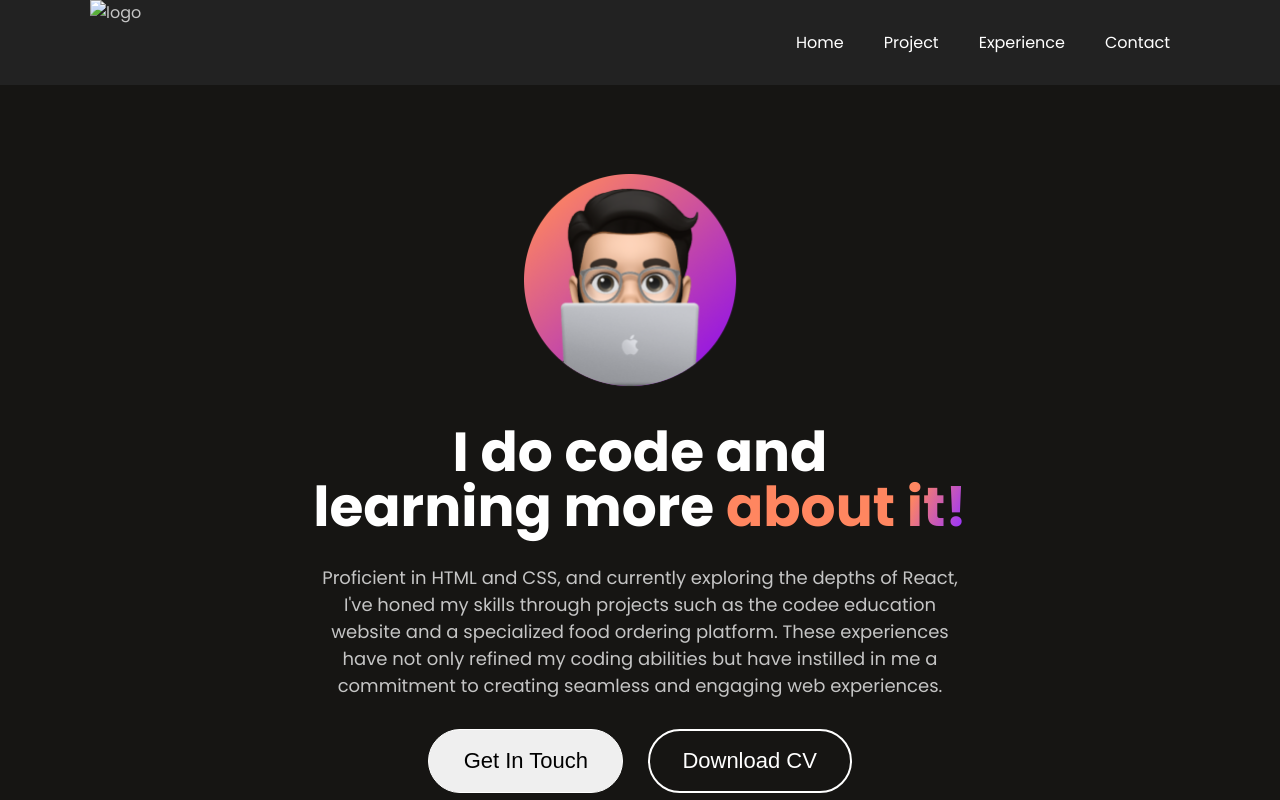
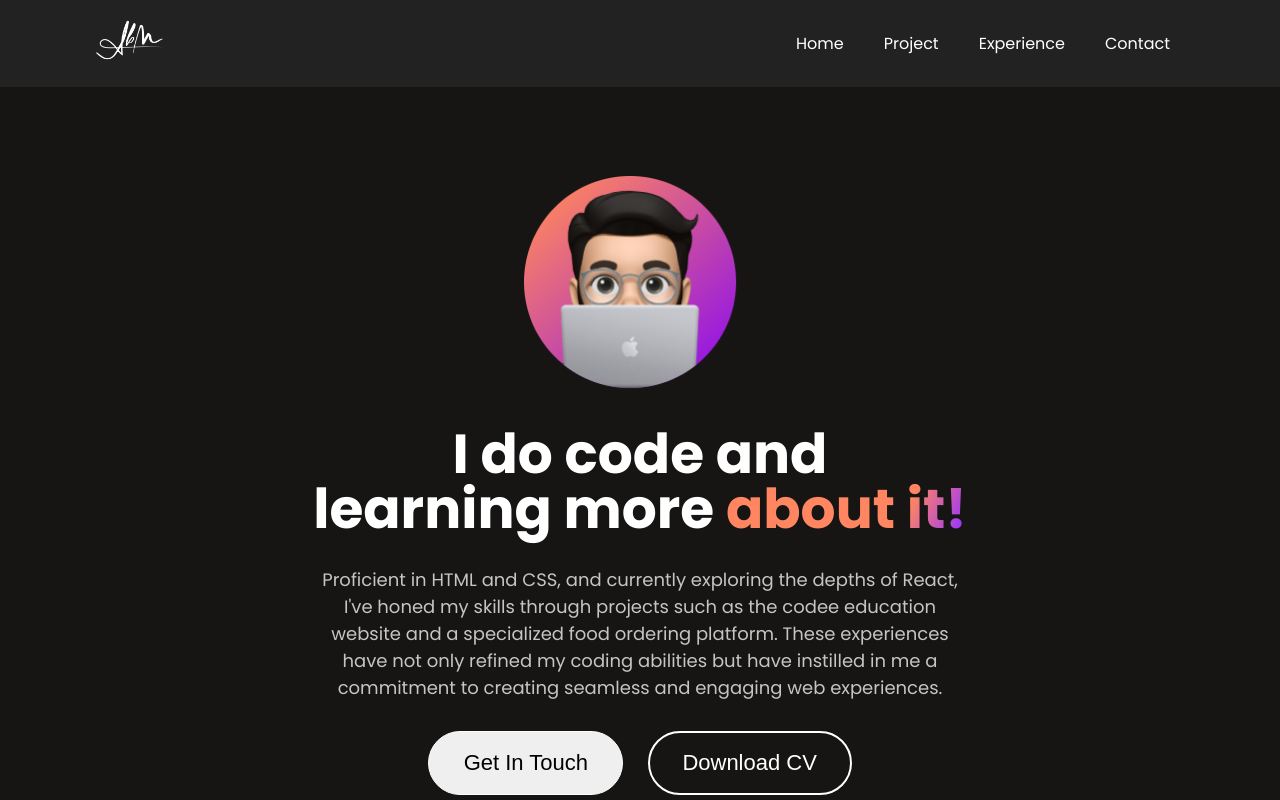
Before and after one commit to FastCodee/Personal-Portfolio, a plain HTML site: page index.html in a window 1280 px wide. Shown: the top 800 px of the page. Drawn offline with Linux system fonts and the light colour scheme.

Commit message:
logo update

```diff
--- a/index.html
+++ b/index.html
@@ -16,7 +16,7 @@
     <header>
       <nav>
         <div class="logo">
-          <img src="#" alt="logo" />
+          <img src="./assets/images/logo.png" alt="logo" />
         </div>
         <div class="navbar">
           <div><a href="#">Home</a></div>
```
